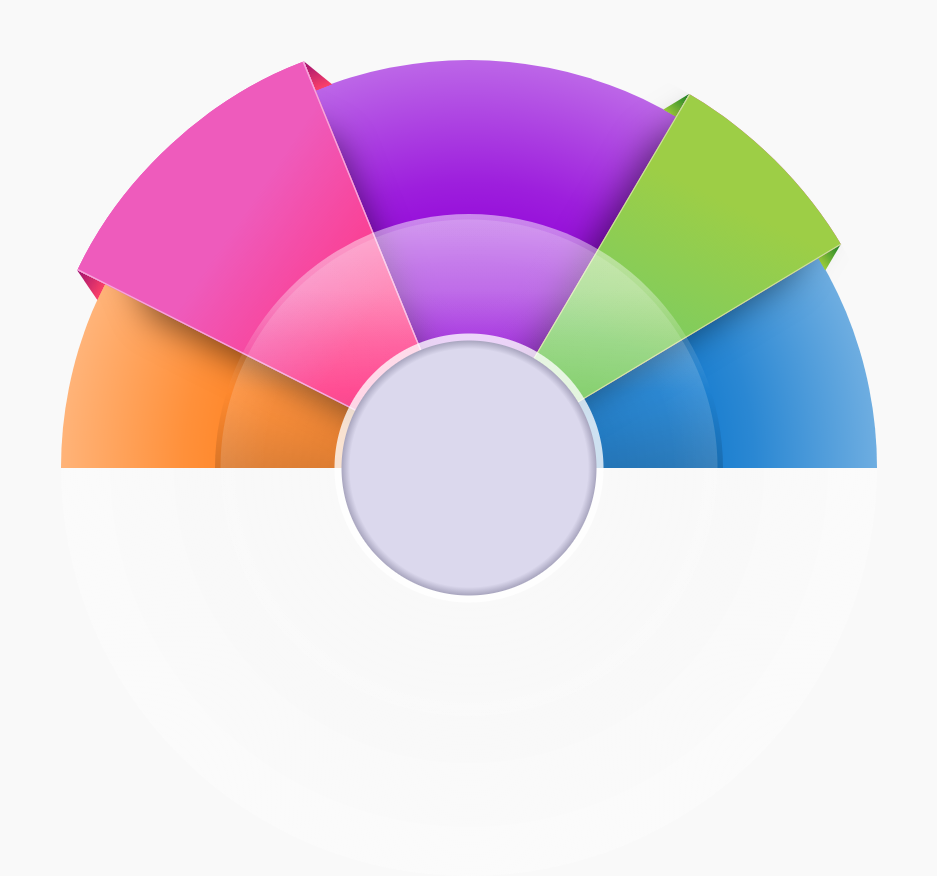
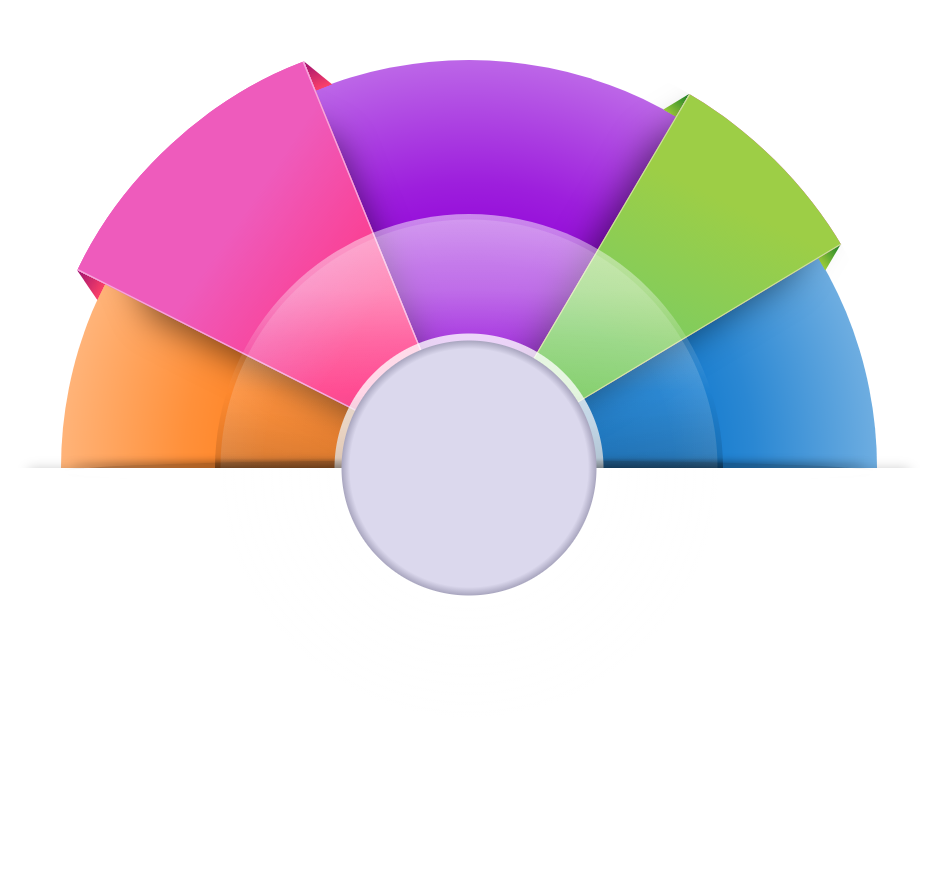
Before and after one commit to sidney712/live-diagram, a plain HTML site: page index.html in a window 1280 px wide. Shown: the part 140-1016 px from the top of the page, without its empty margins (171-1108 px from the left). Drawn offline with Linux system fonts and the light colour scheme.

Commit message:
Added horizontal shadow.

```diff
--- a/dev/scss/_variables.scss
+++ b/dev/scss/_variables.scss
@@ -33,7 +33,7 @@ $colour-mango-tango: #ff8c42;
 
 
 /** Color **/
-$body-bg-color: #f9f9f9;
+$body-bg-color: $colour-white;
 $body-color: #555;
 
 $header-nav-bg: $colour-purple-navy;
--- a/index.html
+++ b/index.html
@@ -18,6 +18,7 @@
           <div class="outer-sector_edge"></div>
         </div>
         <div class="central-disk"></div>
+        <div class="bottom-shield"></div>
       </div>
     </div>
   </div>
```
Also changed, not shown: css/style.css, dev/scss/style.scss (line endings or trailing spaces), 1 other file.
